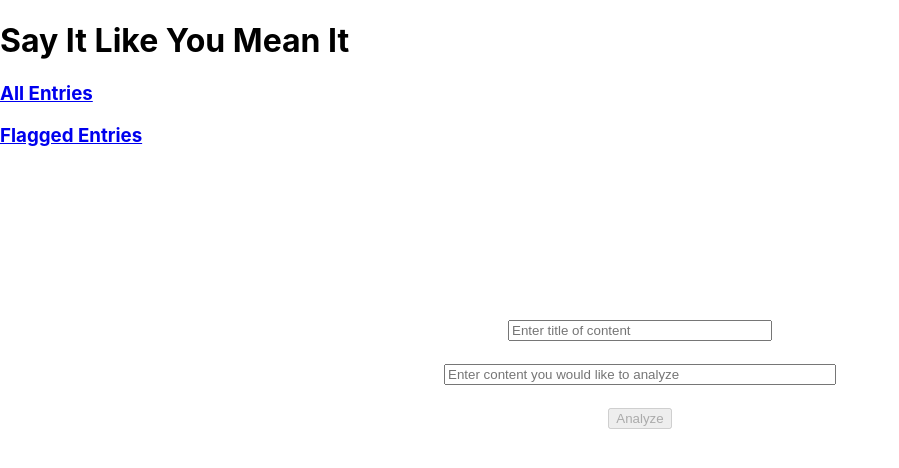
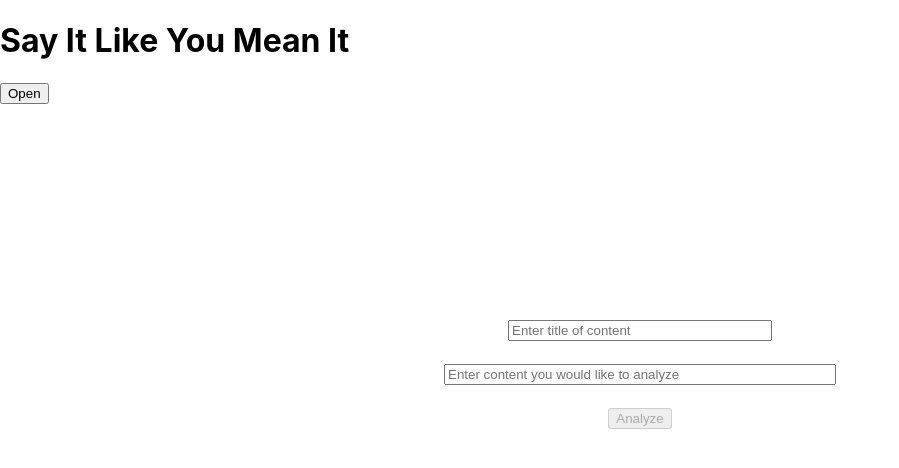
Before and after one commit to Logandv3/Say-it-like-you-mean-it, a React (Create React App) app: page / in a window 1280 px wide. Shown: the top 468 px of the page, without its empty margins (0-899 px from the left). Built offline with nearby package versions, Linux system fonts and the light colour scheme.

Commit message:
Add nav bar functionality

```diff
--- a/src/components/App.js
+++ b/src/components/App.js
@@ -17,7 +17,8 @@ class App extends Component {
         flagged: false
       },
       allEntries: [],
-      currentEntry: {}
+      currentEntry: {},
+      navWidth: '0%'
     }
   }
 
@@ -43,6 +44,10 @@ class App extends Component {
     }
 
     this.setState({ currentEntry: 0 })
+  }
+
+  toggleNavBar = ({ name }) => {
+    name === 'open-nav' ? this.setState({ navWidth: '15%' }) : this.setState({ navWidth: '0%' })
   }
 
   cleanResponseData = async (respData) => {
@@ -74,7 +79,8 @@ class App extends Component {
               <h1>Say It Like You Mean It</h1>
             </div>
             {/* <h3>Current View</h3> */}
-            <Nav />
+            <button name='open-nav' onClick={(event) => this.toggleNavBar(event.target)}>Open</button>
+            <Nav wid={this.state.navWidth} closeNav={this.toggleNavBar} />
           </header>
           <Route
             exact
--- a/src/components/Nav.js
+++ b/src/components/Nav.js
@@ -2,10 +2,11 @@ import React from 'react'
 import { NavLink } from 'react-router-dom'
 import '../styles/Nav.css'
 
-const Nav = () => {
+const Nav = ({ wid, closeNav }) => {
 
   return(
-    <section>
+    <section className='navigation-container' style={{width: wid }} >
+    <button name='close-nav' onClick={(event) => closeNav(event.target)}>Close</button>
       <NavLink to={`/past_entries/all`} >
         <h3 className='all-entries-link' name='all'>All Entries</h3>
       </NavLink>
--- a/src/styles/Nav.css
+++ b/src/styles/Nav.css
@@ -0,0 +1,15 @@
+.navigation-container {
+  height: 100%;
+  width: 25%;
+  position: fixed;
+  z-index: 1;
+  top: 0;
+  left: 0;
+  background-color:#232323;
+  transition: .5s ease;
+  overflow-x: hidden;
+  padding-top: 20px;
+  display: flex;
+  flex-direction: column;
+  align-items: center;
+}
```
